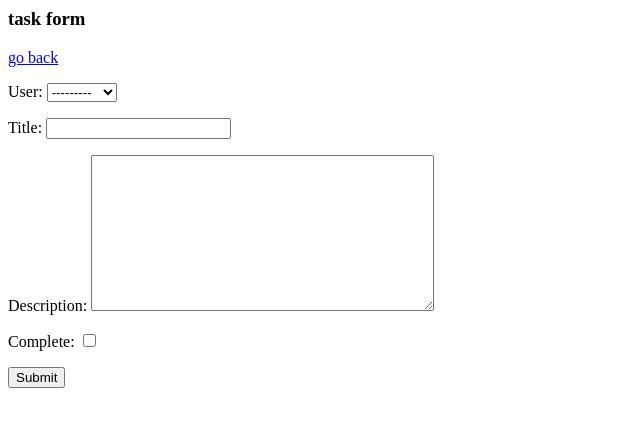
After one commit to Soroush-Pasandideh/todoApp_django, a Django app: page /task-create/ in a window 1280 px wide. The commit adds this page. Shown: the top 427 px of the page, without its empty margins (0-640 px from the left). Run offline with Django 4.2, Linux system fonts and the light colour scheme; data comes from the database, SQL or seed files in the repository; both versions use the stored data as it was after the commit.

Commit message:
making TaskCreateView to be able to add new task.

```diff
--- /dev/null
+++ b/base/templates/base/task_form.html
@@ -0,0 +1,7 @@
+<h3>task form</h3>
+<a href="{% url 'tasks' %}">go back</a>
+<form method="POST" action="">
+    {% csrf_token %}
+    {{ form.as_p }} <!-- django makes this form object itself. -->
+    <input type="submit" value="Submit">
+</form>
--- a/base/templates/base/task_list.html
+++ b/base/templates/base/task_list.html
@@ -1,4 +1,5 @@
 <h1>my todo list</h1>
+<a href="{% url 'task-create' %}">add task</a>
 
 <table>
     <tr>
--- a/base/urls.py
+++ b/base/urls.py
@@ -1,7 +1,8 @@
 from django.urls import path
-from .views import TaskListView, TaskDetailView
+from .views import TaskListView, TaskDetailView, TaskCreateView
 
 urlpatterns = [
     path('', TaskListView.as_view(), name='tasks'),
     path('task/<int:pk>/', TaskDetailView.as_view(), name='task'),
+    path('task-create/', TaskCreateView.as_view(), name='task-create'),
 ]
--- a/base/views.py
+++ b/base/views.py
@@ -2,6 +2,8 @@ from django.shortcuts import render
 from django.http import HttpResponse
 from django.views.generic.list import ListView
 from django.views.generic.detail import DetailView
+from django.views.generic.edit import CreateView
+from django.urls import reverse_lazy
 
 from base.models import Task
 
@@ -15,3 +17,9 @@ class TaskDetailView(DetailView):
     model = Task
     context_object_name = 'task'
     template_name = 'base/task.html'
+
+
+class TaskCreateView(CreateView):
+    model = Task
+    fields = '__all__'
+    success_url = reverse_lazy('tasks')
```
Also changed, not shown: db.sqlite3.
